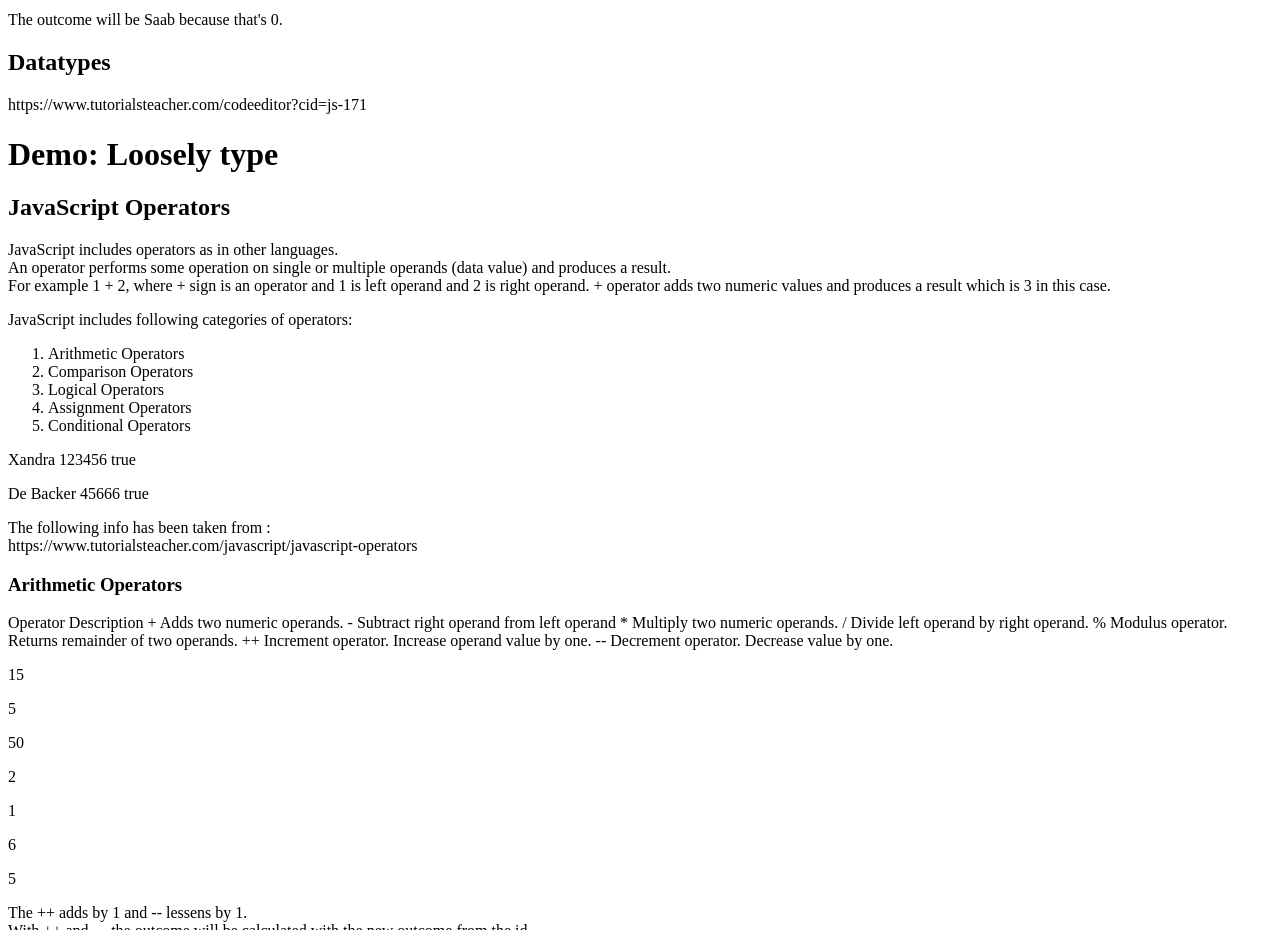
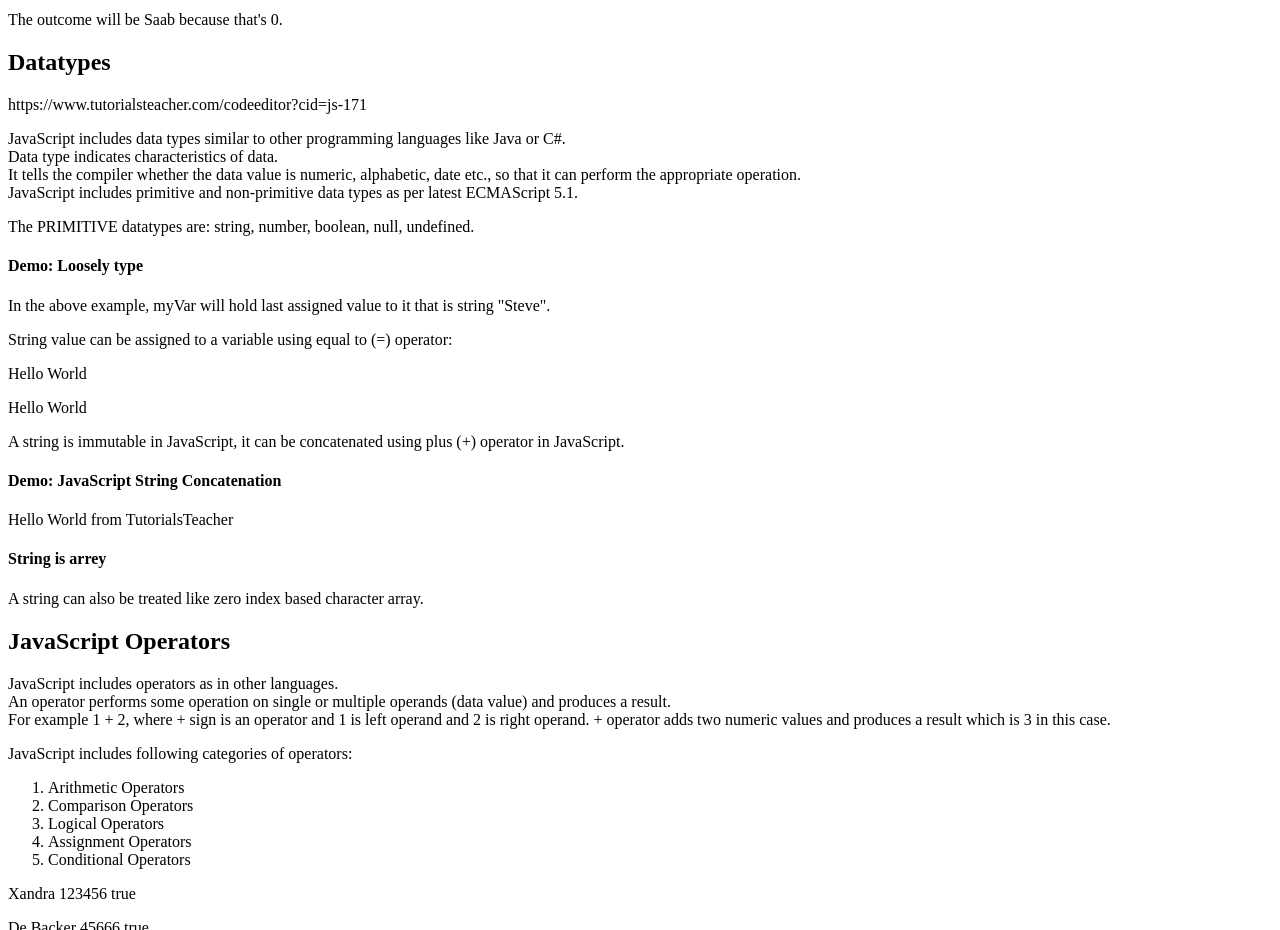
Before and after one commit to XandraDeBacker/variables-datatypes-operators, a plain HTML site: page index.html in a window 1280 px wide. Shown: the part 3200-4130 px from the top of the page. Drawn offline with Linux system fonts and the light colour scheme.

Commit message:
updated with more info

```diff
--- a/index.html
+++ b/index.html
@@ -340,8 +340,20 @@
 
     <h2>Datatypes </h2>
     https://www.tutorialsteacher.com/codeeditor?cid=js-171
+    <p>
+      JavaScript includes data types similar to other programming languages like Java or C#. <br>
+      Data type indicates characteristics of data.<br>
+       It tells the compiler whether the data value is numeric, alphabetic, date etc., so that it can perform the appropriate operation.<br>
+       JavaScript includes primitive and non-primitive data types as per latest ECMAScript 5.1.
+    </p>
+    <p>
+      The PRIMITIVE datatypes are: string, number, boolean, null, undefined.
+    </p>
 
-    <h1>Demo: Loosely type</h1>
+
+
+
+    <h4>Demo: Loosely type</h4>
 
 	<script>
 		var myVar = 100;
@@ -352,8 +364,43 @@
 
 		alert(myVar);
     </script>
+    <p>
+      In the above example, myVar will hold last assigned value to it that is string "Steve".
+    </p>
 
+    <p>String value can be assigned to a variable using equal to (=) operator:</p>
 
+    <p id="w1"></p>
+	<p id="w2"></p>
+
+	<script>
+		var str1 = "Hello World";
+
+		var str2 = 'Hello World';
+
+		document.getElementById("w1").innerHTML = str1;
+		document.getElementById("w2").innerHTML = str2;
+    </script>
+    <p>
+    A string is immutable in JavaScript, it can be concatenated using plus (+) operator in JavaScript.
+  </p>
+  <h4>Demo: JavaScript String Concatenation</h4>
+
+	<p id="w3"></p>
+
+	<script>
+		var str = 'Hello ' + "World " + 'from ' + 'TutorialsTeacher';
+
+		document.getElementById("w3").innerHTML = str;
+    </script>
+
+  <h4>String is arrey</h4>
+  <p>
+    A string can also be treated like zero index based character array.
+  </p>
+
+<!-- Carry on with the assignment with the following link for also number, boolean, ...:
+https://www.tutorialsteacher.com/javascript/javascript-string -->
 
 
 
```
